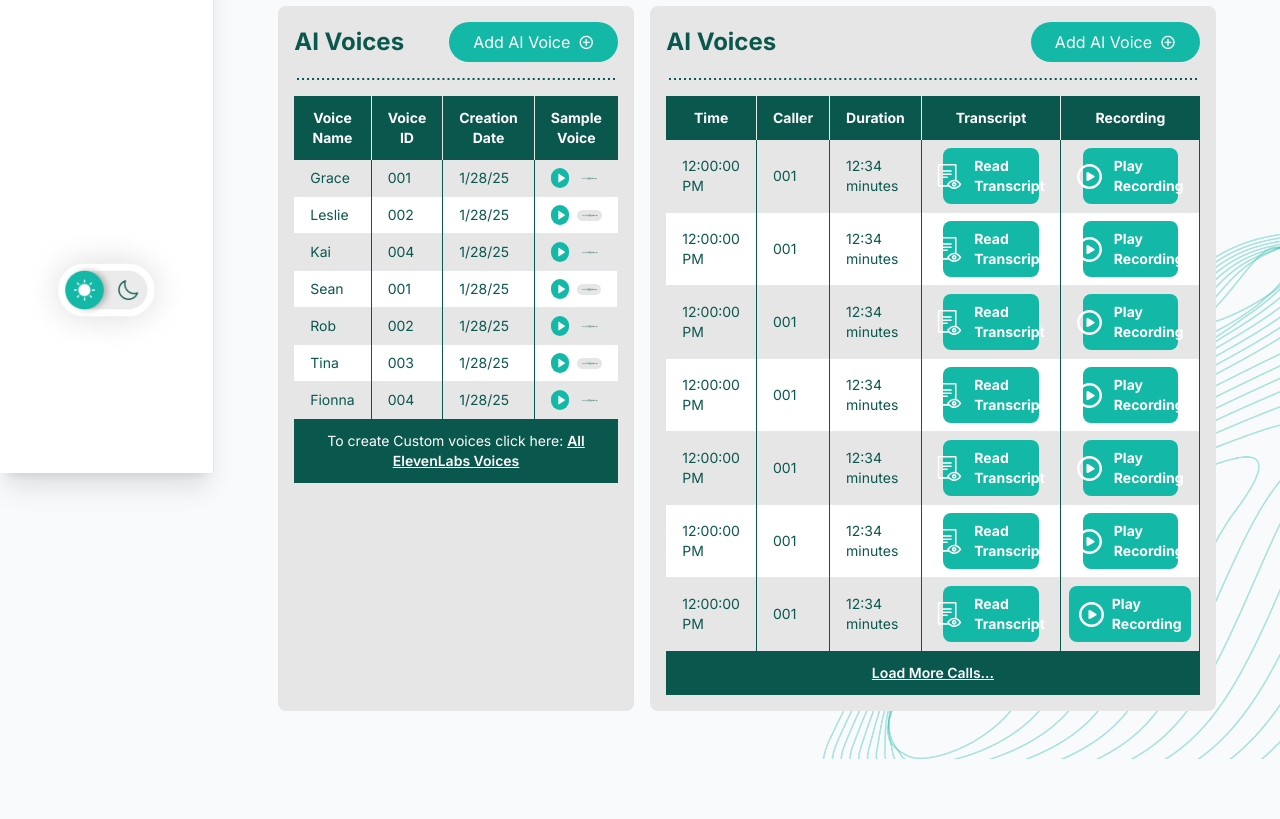
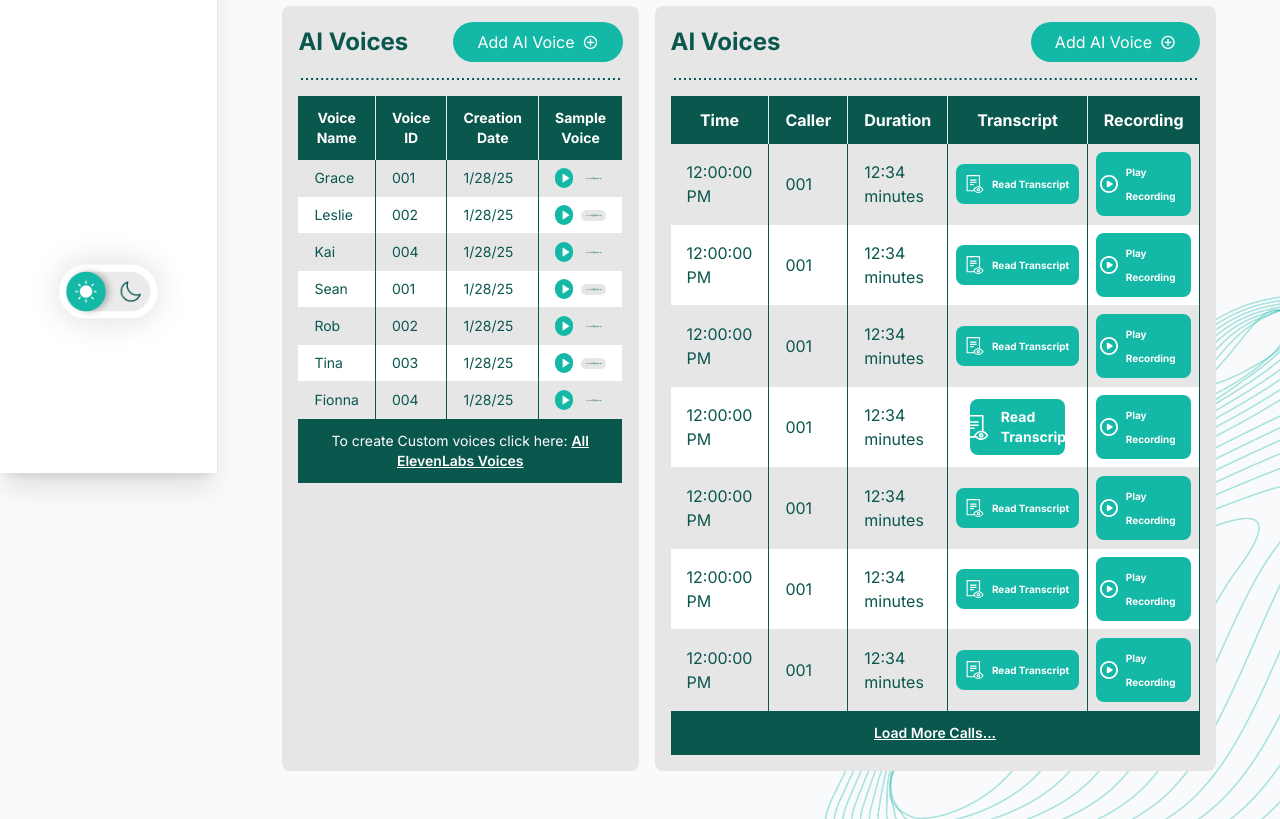
Before and after one commit to beenacle/helloagent, a website built with Vite: page index.html in a window 1280 px wide. Shown: the part 327-1146 px from the top of the page. Before the commit the page ends 1086 px from the top, so only its background shows below. Built offline with nearby package versions, Linux system fonts and the light colour scheme; a web font is replaced by a local one.

Commit message:
some changes

```diff
--- a/index.html
+++ b/index.html
@@ -21,7 +21,7 @@
       <!-- Header with brand + hamburger -->
       <div class="flex items-center justify-between p-4 bg-white">
         <div class="flex items-center space-x-2">
-          <a href="/helloagent/"><img src="images/hellog-agent-logo.svg" alt="Logo" class=" rounded-full" /></a>
+          <a href="/"><img src="images/hellog-agent-logo.svg" alt="Logo" class=" rounded-full" /></a>
         </div>
         <button id="hamburgerBtn" class="p-2 text-gray-600 hover:bg-gray-200 rounded focus:outline-none">
           <!-- Hamburger Icon -->
@@ -41,7 +41,7 @@
       <!-- NAVIGATION -->
       <nav class="flex flex-col h-[380px] px-2 space-y-1 mt-4 text-darkTeal dark:text-darkTeal">
         <!-- Home Link -->
-        <a href="/helloagent/" class="flex items-center px-3 py-2 rounded hover:bg-lightGray dark:hover:teal">
+        <a href="/" class="flex items-center px-3 py-2 rounded hover:bg-lightGray dark:hover:teal">
           <!-- Replace with your home icon -->
           <img src="images/home-icon.svg" alt="Home Icon" class="w-5 h-5" />
           <span class="ml-3 sidebar-text">Home</span>
@@ -292,14 +292,14 @@
               </div>
               <hr class="mt-4 mb-4 border-b border-dashed border-white bg-darkTeal">
               <div clasy="table-box w-full">
-                <table class="w-full mx-auto rounded-full text-sm text-darkTeal">
+                <table class="w-full mx-auto rounded-full text-base text-darkTeal">
                   <thead>
                       <tr class="bg-darkTeal text-white">
-                          <th class="py-3 px-4 w-1/5 border-r border-lightGray">Time</th>
-                          <th class="py-3 px-4 w-1/5 border-r border-lightGray">Caller</th>
-                          <th class="py-3 px-4 w-1/5 border-r border-lightGray">Duration</th>
-                          <th class="py-3 px-4 w-1/5 border-r border-lightGray">Transcript</th>
-                          <th class="py-3 px-4 w-1/5">Recording</th>
+                          <th class="py-3 px-4 w-52 border-r border-lightGray">Time</th>
+                          <th class="py-3 px-4 w-52 border-r border-lightGray">Caller</th>
+                          <th class="py-3 px-4 w-52 border-r border-lightGray">Duration</th>
+                          <th class="py-3 px-4 w-1/4 border-r border-lightGray">Transcript</th>
+                          <th class="py-3 px-4 w-1/4">Recording</th>
                       </tr>
                   </thead>
                   <tbody>
@@ -307,11 +307,41 @@
                           <td class="py-2 px-4 border-r border-darkTeal">12:00:00 PM</td>
                           <td class="py-2 px-4 border-r border-darkTeal">001</td>
                           <td class="py-2 px-4 border-r border-darkTeal">12:34 minutes</td>
-                          <td class="py-2 lg:px-4 px-[4px] border-r border-darkTeal"><a class="bg-teal px-1 lg:px-3 lg:py-2 py-1 rounded-lg flex gap-3 lg:w-[90%] items-center justify-center mx-auto" href="#"><img class="lg:block hidden" src="images/eye+file.svg" alt="">
-                          <span class="text-white font-bold lg:text-sm text-[12px] leading-3">Read Transcript</span></a>
+                          <td class="p-2 border-r border-darkTeal">
+                            <a class="bg-teal px-1 py-2 rounded-lg flex gap-2 lg:w-[100%] items-center justify-center mx-auto" href="#"><img class="white-play-icon lg:block hidden size-4" src="images/eye+file.svg" alt="">
+                              <span class="ply-reading text-white font-bold text-[10px]">Read Transcript</span></a>
                       </td>
-                      <td class="py-2 lg:px-4 px-[4px] border-r border-darkTeal"><a class="bg-teal px-1 lg:px-3 lg:py-2 py-1 rounded-lg flex gap-3 lg:w-[90%] items-center justify-center mx-auto" href="#"><img class="lg:block hidden" src="images/white-play-icon.svg" alt="">
-                          <span class="text-white font-bold lg:text-sm text-[12px] leading-3">Play Recording</span></a>
+                      <td class="p-2 border-r border-darkTeal">
+                        <a class="bg-teal px-1 py-2 rounded-lg flex gap-2 lg:w-[100%] items-center justify-center mx-auto" href="#"><img class="white-play-icon lg:block hidden size-4" src="images/white-play-icon.svg" alt="">
+                          <span class="ply-reading text-white font-bold text-[10px]">Play Recording</span></a>
+                      </td>
+
+                      </tr>
+                      <tr class="bg-white border-b border-r">
+                          <td class="py-2 px-4 border-r border-darkTeal">12:00:00 PM</td>
+                          <td class="py-2 px-4 border-r border-darkTeal">001</td>
+                          <td class="py-2 px-4 border-r border-darkTeal">12:34 minutes</td>
+                          <td class="p-2 border-r border-darkTeal">
+                            <a class="bg-teal px-1 py-2 rounded-lg flex gap-2 lg:w-[100%] items-center justify-center mx-auto" href="#"><img class="white-play-icon lg:block hidden size-4" src="images/eye+file.svg" alt="">
+                              <span class="ply-reading text-white font-bold text-[10px]">Read Transcript</span></a>
+                      </td>
+                      <td class="p-2 border-r border-darkTeal">
+                        <a class="bg-teal px-1 py-2 rounded-lg flex gap-2 lg:w-[100%] items-center justify-center mx-auto" href="#"><img class="white-play-icon lg:block hidden size-4" src="images/white-play-icon.svg" alt="">
+                          <span class="ply-reading text-white font-bold text-[10px]">Play Recording</span></a>
+                      </td>
+
+                      </tr>
+                      <tr class="bg-lightGray border-b border-r">
+                          <td class="py-2 px-4 border-r border-darkTeal">12:00:00 PM</td>
+                          <td class="py-2 px-4 border-r border-darkTeal">001</td>
+                          <td class="py-2 px-4 border-r border-darkTeal">12:34 minutes</td>
+                          <td class="p-2 border-r border-darkTeal">
+                            <a class="bg-teal px-1 py-2 rounded-lg flex gap-2 lg:w-[100%] items-center justify-center mx-auto" href="#"><img class="white-play-icon lg:block hidden size-4" src="images/eye+file.svg" alt="">
+                              <span class="ply-reading text-white font-bold text-[10px]">Read Transcript</span></a>
+                      </td>
+                      <td class="p-2 border-r border-darkTeal">
+                        <a class="bg-teal px-1 py-2 rounded-lg flex gap-2 lg:w-[100%] items-center justify-center mx-auto" href="#"><img class="white-play-icon lg:block hidden size-4" src="images/white-play-icon.svg" alt="">
+                          <span class="ply-reading text-white font-bold text-[10px]">Play Recording</span></a>
                       </td>
 
                       </tr>
@@ -322,8 +352,9 @@
                           <td class="py-2 lg:px-4 px-[4px] border-r border-darkTeal"><a class="bg-teal px-1 lg:px-3 lg:py-2 py-1 rounded-lg flex gap-3 lg:w-[90%] items-center justify-center mx-auto" href="#"><img class="lg:block hidden" src="images/eye+file.svg" alt="">
                           <span class="text-white font-bold lg:text-sm text-[12px] leading-3">Read Transcript</span></a>
                       </td>
-                      <td class="py-2 lg:px-4 px-[4px] border-r border-darkTeal"><a class="bg-teal px-1 lg:px-3 lg:py-2 py-1 rounded-lg flex gap-3 lg:w-[90%] items-center justify-center mx-auto" href="#"><img class="lg:block hidden" src="images/white-play-icon.svg" alt="">
-                          <span class="text-white font-bold lg:text-sm text-[12px] leading-3">Play Recording</span></a>
+                      <td class="p-2 border-r border-darkTeal">
+                        <a class="bg-teal px-1 py-2 rounded-lg flex gap-2 lg:w-[100%] items-center justify-center mx-auto" href="#"><img class="white-play-icon lg:block hidden size-4" src="images/white-play-icon.svg" alt="">
+                          <span class="ply-reading text-white font-bold text-[10px]">Play Recording</span></a>
                       </td>
 
                       </tr>
@@ -331,11 +362,13 @@
                           <td class="py-2 px-4 border-r border-darkTeal">12:00:00 PM</td>
                           <td class="py-2 px-4 border-r border-darkTeal">001</td>
                           <td class="py-2 px-4 border-r border-darkTeal">12:34 minutes</td>
-                          <td class="py-2 lg:px-4 px-[4px] border-r border-darkTeal"><a class="bg-teal px-1 lg:px-3 lg:py-2 py-1 rounded-lg flex gap-3 lg:w-[90%] items-center justify-center mx-auto" href="#"><img class="lg:block hidden" src="images/eye+file.svg" alt="">
-                          <span class="text-white font-bold lg:text-sm text-[12px] leading-3">Read Transcript</span></a>
+                          <td class="p-2 border-r border-darkTeal">
+                            <a class="bg-teal px-1 py-2 rounded-lg flex gap-2 lg:w-[100%] items-center justify-center mx-auto" href="#"><img class="white-play-icon lg:block hidden size-4" src="images/eye+file.svg" alt="">
+                              <span class="ply-reading text-white font-bold text-[10px]">Read Transcript</span></a>
                       </td>
-                      <td class="py-2 lg:px-4 px-[4px] border-r border-darkTeal"><a class="bg-teal px-1 lg:px-3 lg:py-2 py-1 rounded-lg flex gap-3 lg:w-[90%] items-center justify-center mx-auto" href="#"><img class="lg:block hidden" src="images/white-play-icon.svg" alt="">
-                          <span class="text-white font-bold lg:text-sm text-[12px] leading-3">Play Recording</span></a>
+                      <td class="p-2 border-r border-darkTeal">
+                        <a class="bg-teal px-1 py-2 rounded-lg flex gap-2 lg:w-[100%] items-center justify-center mx-auto" href="#"><img class="white-play-icon lg:block hidden size-4" src="images/white-play-icon.svg" alt="">
+                          <span class="ply-reading text-white font-bold text-[10px]">Play Recording</span></a>
                       </td>
 
                       </tr>
@@ -343,11 +376,13 @@
                           <td class="py-2 px-4 border-r border-darkTeal">12:00:00 PM</td>
                           <td class="py-2 px-4 border-r border-darkTeal">001</td>
                           <td class="py-2 px-4 border-r border-darkTeal">12:34 minutes</td>
-                          <td class="py-2 lg:px-4 px-[4px] border-r border-darkTeal"><a class="bg-teal px-1 lg:px-3 lg:py-2 py-1 rounded-lg flex gap-3 lg:w-[90%] items-center justify-center mx-auto" href="#"><img class="lg:block hidden" src="images/eye+file.svg" alt="">
-                          <span class="text-white font-bold lg:text-sm text-[12px] leading-3">Read Transcript</span></a>
+                          <td class="p-2 border-r border-darkTeal">
+                            <a class="bg-teal px-1 py-2 rounded-lg flex gap-2 lg:w-[100%] items-center justify-center mx-auto" href="#"><img class="white-play-icon lg:block hidden size-4" src="images/eye+file.svg" alt="">
+                              <span class="ply-reading text-white font-bold text-[10px]">Read Transcript</span></a>
                       </td>
-                      <td class="py-2 lg:px-4 px-[4px] border-r border-darkTeal"><a class="bg-teal px-1 lg:px-3 lg:py-2 py-1 rounded-lg flex gap-3 lg:w-[90%] items-center justify-center mx-auto" href="#"><img class="lg:block hidden" src="images/white-play-icon.svg" alt="">
-                          <span class="text-white font-bold lg:text-sm text-[12px] leading-3">Play Recording</span></a>
+                      <td class="p-2 border-r border-darkTeal">
+                        <a class="bg-teal px-1 py-2 rounded-lg flex gap-2 lg:w-[100%] items-center justify-center mx-auto" href="#"><img class="white-play-icon lg:block hidden size-4" src="images/white-play-icon.svg" alt="">
+                          <span class="ply-reading text-white font-bold text-[10px]">Play Recording</span></a>
                       </td>
 
                       </tr>
@@ -355,36 +390,13 @@
                           <td class="py-2 px-4 border-r border-darkTeal">12:00:00 PM</td>
                           <td class="py-2 px-4 border-r border-darkTeal">001</td>
                           <td class="py-2 px-4 border-r border-darkTeal">12:34 minutes</td>
-                          <td class="py-2 lg:px-4 px-[4px] border-r border-darkTeal"><a class="bg-teal px-1 lg:px-3 lg:py-2 py-1 rounded-lg flex gap-3 lg:w-[90%] items-center justify-center mx-auto" href="#"><img class="lg:block hidden" src="images/eye+file.svg" alt="">
-                          <span class="text-white font-bold lg:text-sm text-[12px] leading-3">Read Transcript</span></a>
-                      </td>
-                      <td class="py-2 lg:px-4 px-[4px] border-r border-darkTeal"><a class="bg-teal px-1 lg:px-3 lg:py-2 py-1 rounded-lg flex gap-3 lg:w-[90%] items-center justify-center mx-auto" href="#"><img class="lg:block hidden" src="images/white-play-icon.svg" alt="">
-                          <span class="text-white font-bold lg:text-sm text-[12px] leading-3">Play Recording</span></a>
-                      </td>
-
-                      </tr>
-                      <tr class="bg-white border-b border-r">
-                          <td class="py-2 px-4 border-r border-darkTeal">12:00:00 PM</td>
-                          <td class="py-2 px-4 border-r border-darkTeal">001</td>
-                          <td class="py-2 px-4 border-r border-darkTeal">12:34 minutes</td>
-                          <td class="py-2 lg:px-4 px-[4px] border-r border-darkTeal"><a class="bg-teal px-1 lg:px-3 lg:py-2 py-1 rounded-lg flex gap-3 lg:w-[90%] items-center justify-center mx-auto" href="#"><img class="lg:block hidden" src="images/eye+file.svg" alt="">
-                          <span class="text-white font-bold lg:text-sm text-[12px] leading-3">Read Transcript</span></a>
-                      </td>
-                      <td class="py-2 lg:px-4 px-[4px] border-r border-darkTeal"><a class="bg-teal px-1 lg:px-3 lg:py-2 py-1 rounded-lg flex gap-3 lg:w-[90%] items-center justify-center mx-auto" href="#"><img class="lg:block hidden" src="images/white-play-icon.svg" alt="">
-                          <span class="text-white font-bold lg:text-sm text-[12px] leading-3">Play Recording</span></a>
-                      </td>
-
-                      </tr>
-                      <tr class="bg-lightGray border-b border-r">
-                          <td class="py-2 px-4 border-r border-darkTeal">12:00:00 PM</td>
-                          <td class="py-2 px-4 border-r border-darkTeal">001</td>
-                          <td class="py-2 px-4 border-r border-darkTeal">12:34 minutes</td>
-                          <td class="py-2 lg:px-4 px-[4px] border-r border-darkTeal"><a class="bg-teal px-1 lg:px-3 lg:py-2 py-1 rounded-lg flex gap-3 lg:w-[90%] items-center justify-center mx-auto" href="#"><img class="lg:block hidden" src="images/eye+file.svg" alt="">
-                          <span class="text-white font-bold lg:text-sm text-[12px] leading-3">Read Transcript</span></a>
+                          <td class="p-2 border-r border-darkTeal">
+                            <a class="bg-teal px-1 py-2 rounded-lg flex gap-2 lg:w-[100%] items-center justify-center mx-auto" href="#"><img class="white-play-icon lg:block hidden size-4" src="images/eye+file.svg" alt="">
+                              <span class="ply-reading text-white font-bold text-[10px]">Read Transcript</span></a>
                       </td>
                       <td class="p-2 border-r border-darkTeal">
-                        <a class="bg-teal px-1 lg:px-3 lg:py-2 py-1 rounded-lg flex gap-2 lg:w-[100%] items-center justify-center mx-auto" href="#"><img class="lg:block hidden text-sm" src="images/white-play-icon.svg" alt="">
-                          <span class="text-white font-bold text-[10px]">Play Recording</span></a>
+                        <a class="bg-teal px-1 py-2 rounded-lg flex gap-2 lg:w-[100%] items-center justify-center mx-auto" href="#"><img class="white-play-icon lg:block hidden size-4" src="images/white-play-icon.svg" alt="">
+                          <span class="ply-reading text-white font-bold text-[10px]">Play Recording</span></a>
                       </td>
 
                       </tr>
```
Also changed, not shown: ai-voice-collection.html (+8 -8 lines), ai-voice-creation.html (+8 -8 lines), ai-voice-profile.html (+8 -8 lines), call-logs.html (+8 -8 lines), help.html (+2 -2 lines), set-ai-voice.html (+8 -8 lines), style.css.
